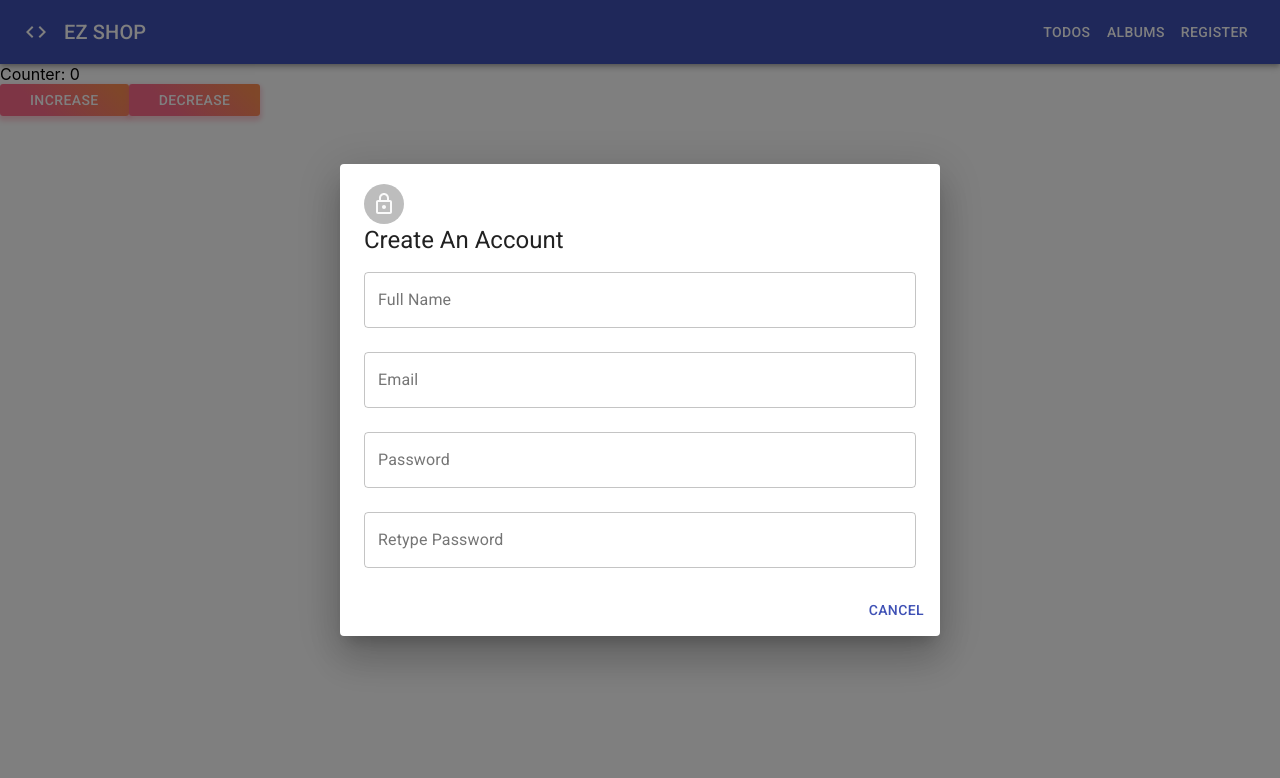
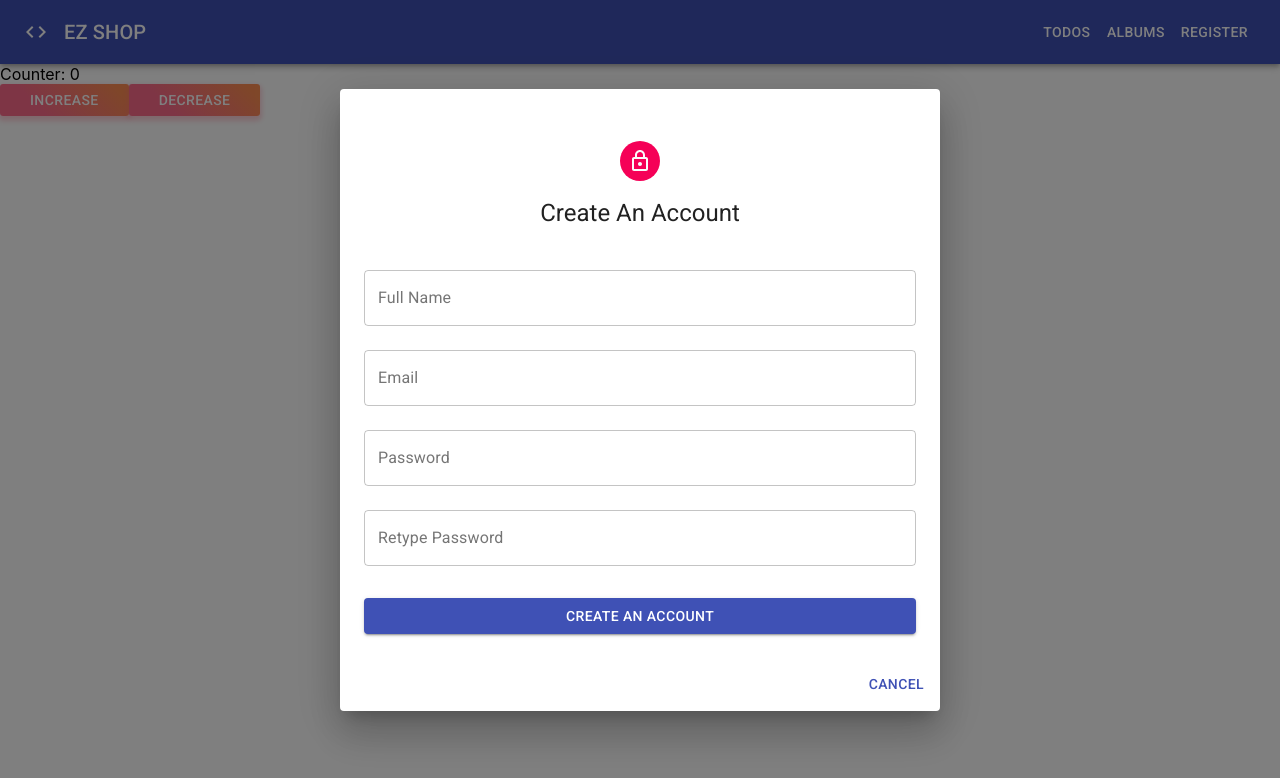
Before and after one commit to vanthinh2001x/learn-reactjss, a React (Create React App) app: page / in a window 1280 px wide. Both pictures are taken after a click on the button "REGISTER". Shown: the top 778 px of the page. Built offline with nearby package versions, Linux system fonts and the light colour scheme; no server answers.

Commit message:
style form dang ky

```diff
--- a/src/features/Auth/components/RegisterForm/index.jsx
+++ b/src/features/Auth/components/RegisterForm/index.jsx
@@ -1,5 +1,5 @@
 import { yupResolver } from '@hookform/resolvers/yup';
-import { Avatar, Typography } from '@material-ui/core';
+import { Avatar, Button, makeStyles, Typography } from '@material-ui/core';
 import { LockOutlined } from '@material-ui/icons';
 import InputField from 'components/form-controls/InputField';
 import PropTypes from 'prop-types';
@@ -8,11 +8,33 @@ import { useForm } from 'react-hook-form';
 import * as yup from "yup";
 // import InputField from '../../../../components/form-controls/InputField';
 
+const useStyles = makeStyles((theme)=>({
+    root: {
+        paddingTop: theme.spacing(4),
+    },
+
+    avatar:{
+        margin: '0 auto',
+        backgroundColor: theme.palette.secondary.main,
+    },
+
+    title:{
+        textAlign: 'center',
+        margin: theme.spacing(2,0,3,0),
+    },
+
+    submit:{
+        margin: theme.spacing(3,0,2,0),
+    },
+}));
+
 RegisterForm.propTypes = {
     onSubmit: PropTypes.func
 };
 
 function RegisterForm(props) {
+    const classes = useStyles();
+
     const schema = yup.object().shape({
         title: yup.string()
         .required('Please enter title')
@@ -41,12 +63,12 @@ function RegisterForm(props) {
     }
 
     return (
-        <div>
-            <Avatar>
+        <div className={classes.root}>
+            <Avatar className={classes.avatar}>
                 <LockOutlined></LockOutlined>
             </Avatar>
 
-            <Typography component="h3" variant="h5">
+            <Typography className={classes.title} component="h3" variant="h5">
                 Create An Account
             </Typography>
 
@@ -55,6 +77,10 @@ function RegisterForm(props) {
                 <InputField name="email" label="Email" form={form}/>
                 <InputField name="password" label="Password" form={form}/>
                 <InputField name="retypePassword" label="Retype Password" form={form}/>
+
+                <Button className={classes.submit} variant="contained" color="primary" fullWidth>
+                    Create An Account
+                </Button>
             </form>
         </div>
     );
```
